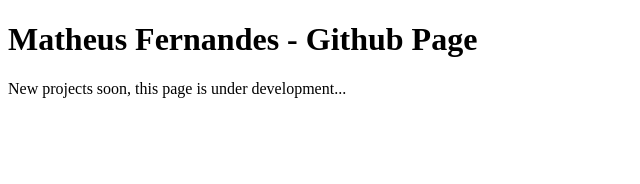
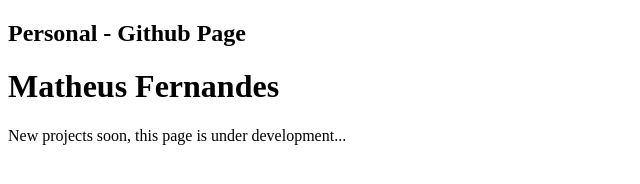
Before and after one commit to matheus-fernandes/matheus-fernandes.github.io, a plain HTML site: page index.html in a window 1280 px wide. Shown: the whole page, without its empty margins (0-640 px from the left). Drawn offline with Linux system fonts and the light colour scheme.

Commit message:
Update index.html

```diff
--- a/index.html
+++ b/index.html
@@ -5,7 +5,8 @@
 </head>
 <body>
 
-<h1>Matheus Fernandes - Github Page</h1>
+<h2>Personal - Github Page</h2>
+<h1>Matheus Fernandes</h1>
 <p>New projects soon, this page is under development...</p>
 
 </body>
```
